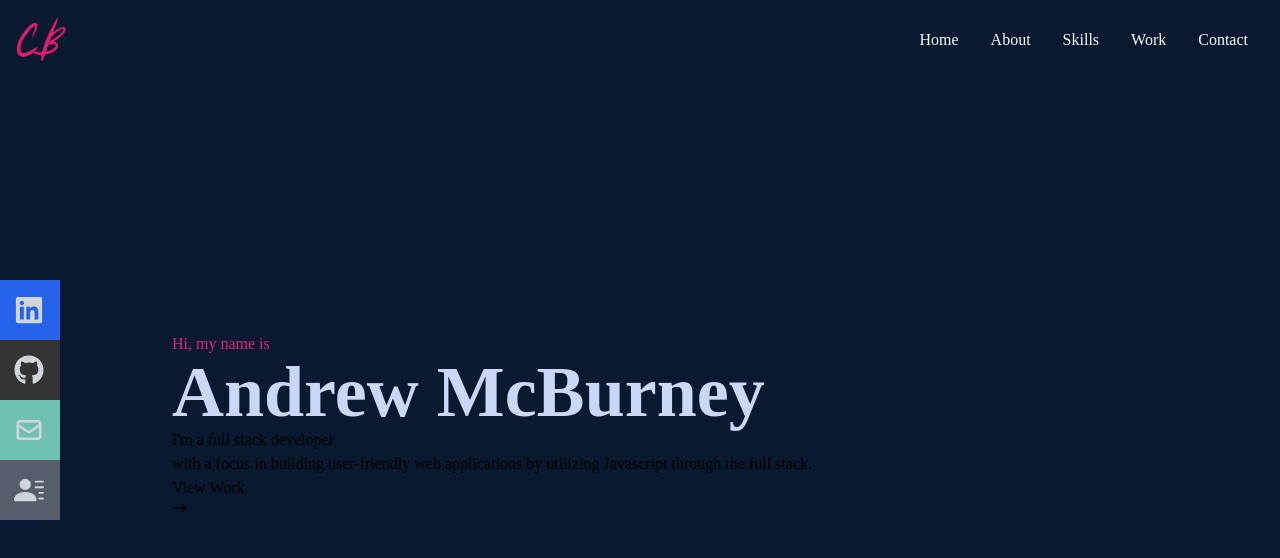
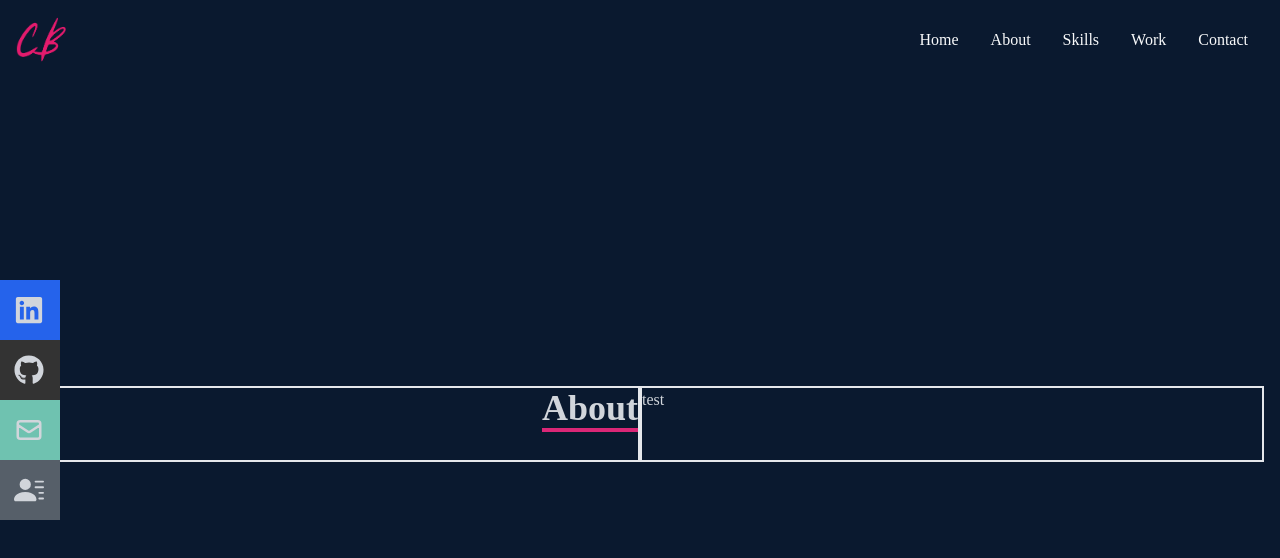
Before and after one commit to andymcbee/portfolio, a React (Create React App) app in the folder client/: page / in a window 1280 px wide. Shown: the top 558 px of the page. Built offline with nearby package versions, Linux system fonts and the light colour scheme.

Commit message:
Add About

```diff
--- a/client/src/App.js
+++ b/client/src/App.js
@@ -1,13 +1,16 @@
 import { Navbar } from "./components/Navbar";
 import { Home } from "./components/Home";
+import { About } from "./components/About";
 
 function App() {
   return (
     <div>
       <Navbar />;
-      <Home />
+      <About />
     </div>
   );
 }
 
 export default App;
+
+//      <Home />
--- /dev/null
+++ b/client/src/components/About.js
@@ -0,0 +1,18 @@
+import React from "react";
+
+export const About = () => {
+  return (
+    <div name="about" className="w-full h-screen bg-[#0a192f] text-gray-300">
+      <div className="flex flex-col justify-center items-center w-full h-full">
+        <div className="max-w-[1000] w-full px-4 grid grid-cols-2 gaps-8">
+          <div className="sm:text-right pb-8 pl-4 border-2">
+            <p className="text-4xl font-bold inline border-b-4 border-pink-600">
+              About
+            </p>
+          </div>
+          <div className="border-2"> test</div>
+        </div>
+      </div>
+    </div>
+  );
+};
--- a/client/src/components/Home.js
+++ b/client/src/components/Home.js
@@ -7,16 +7,21 @@ export const Home = () => {
       <div className="max-w-[1000px] mx-auto px-8 flex flex-col justify-center h-full">
         <p className="text-pink-600">Hi, my name is</p>
         <h1 className="text-4xl sm:text-7xl font-bold text-[#ccd6f6]">
-          Andrew McBurney
+          Andrew McBurney.
         </h1>
-        <h2>I'm a full stack developer</h2>
-        <p>
+        <h2 className="text-4xl sm:text-7xl font-bold text-[#8892b0]">
+          I'm a full stack developer
+        </h2>
+        <p className="text-[#8892b0] py-4 max-w-[500px]">
           with a focus in building user-friendly web applications by utilizing
           Javascript through the full stack.
         </p>
         <div>
-          <button>
-            View Work <HiArrowNarrowRight />
+          <button className="text-white group border-2 px-6 py-3 my-2 flex items-center hover:bg-pink-600 hover:border-pink-600 duration-300 hover:px-12">
+            View Work
+            <span className="group-hover:rotate-90 duration-300">
+              <HiArrowNarrowRight className="ml-3" />
+            </span>
           </button>
         </div>
       </div>
```
